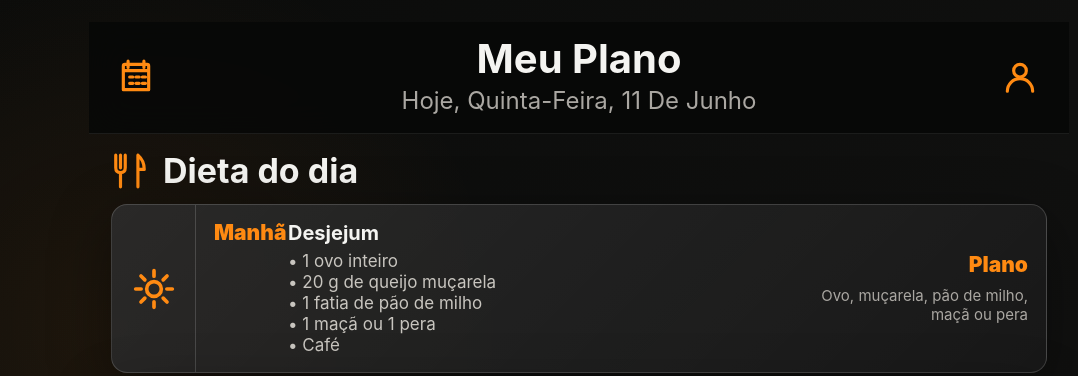
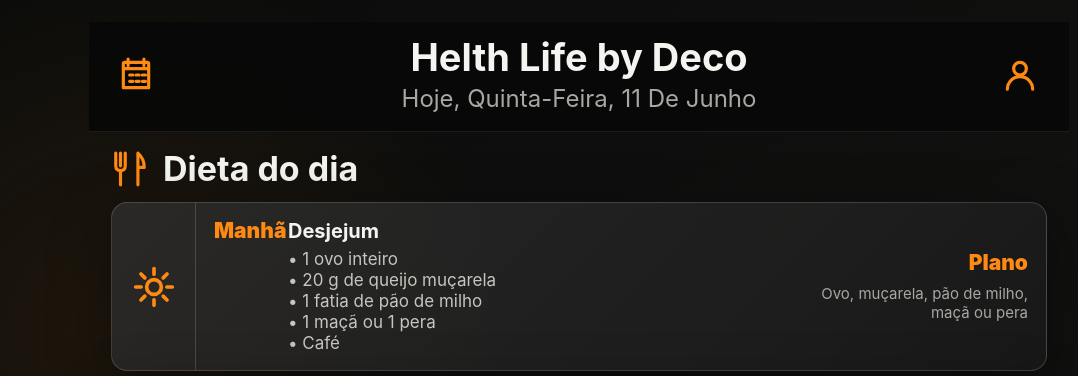
Before and after one commit to decovin/health-life, a website: page index.html in a window 1280 px wide. Shown: the top 376 px of the page, without its empty margins (61-1139 px from the left). Drawn offline with nearby package versions, Linux system fonts and the light colour scheme; no server answers.

Commit message:
Add Health Life branding and icon

```diff
--- a/index.html
+++ b/index.html
@@ -4,7 +4,9 @@
     <meta charset="UTF-8" />
     <meta name="viewport" content="width=device-width, initial-scale=1.0" />
     <meta name="theme-color" content="#070807" />
-    <title>Meu Plano</title>
+    <title>Helth Life by Deco</title>
+    <link rel="icon" href="/icons/health-life.svg" type="image/svg+xml" />
+    <link rel="apple-touch-icon" href="/icons/health-life.svg" />
     <link rel="manifest" href="/manifest.webmanifest" />
     <link rel="stylesheet" href="/styles.css" />
     <script src="https://unpkg.com/@supabase/supabase-js@2"></script>
@@ -18,7 +20,7 @@
         </button>
         <input class="native-date-input" id="historyDateInput" type="date" aria-label="Selecionar dia" />
         <div class="header-title">
-          <h1>Meu Plano</h1>
+          <h1>Helth Life by Deco</h1>
           <p id="todayLabel">Hoje</p>
         </div>
         <button class="icon-button" type="button" aria-label="Perfil" title="Perfil">
--- a/styles.css
+++ b/styles.css
@@ -81,7 +81,7 @@ svg {
 
 .header-title h1 {
   margin: 0;
-  font-size: clamp(28px, 6vw, 40px);
+  font-size: clamp(23px, 5.2vw, 38px);
   line-height: 1.05;
   letter-spacing: 0;
 }
```
Also changed, not shown: icons/health-life.svg (added), manifest.webmanifest.
